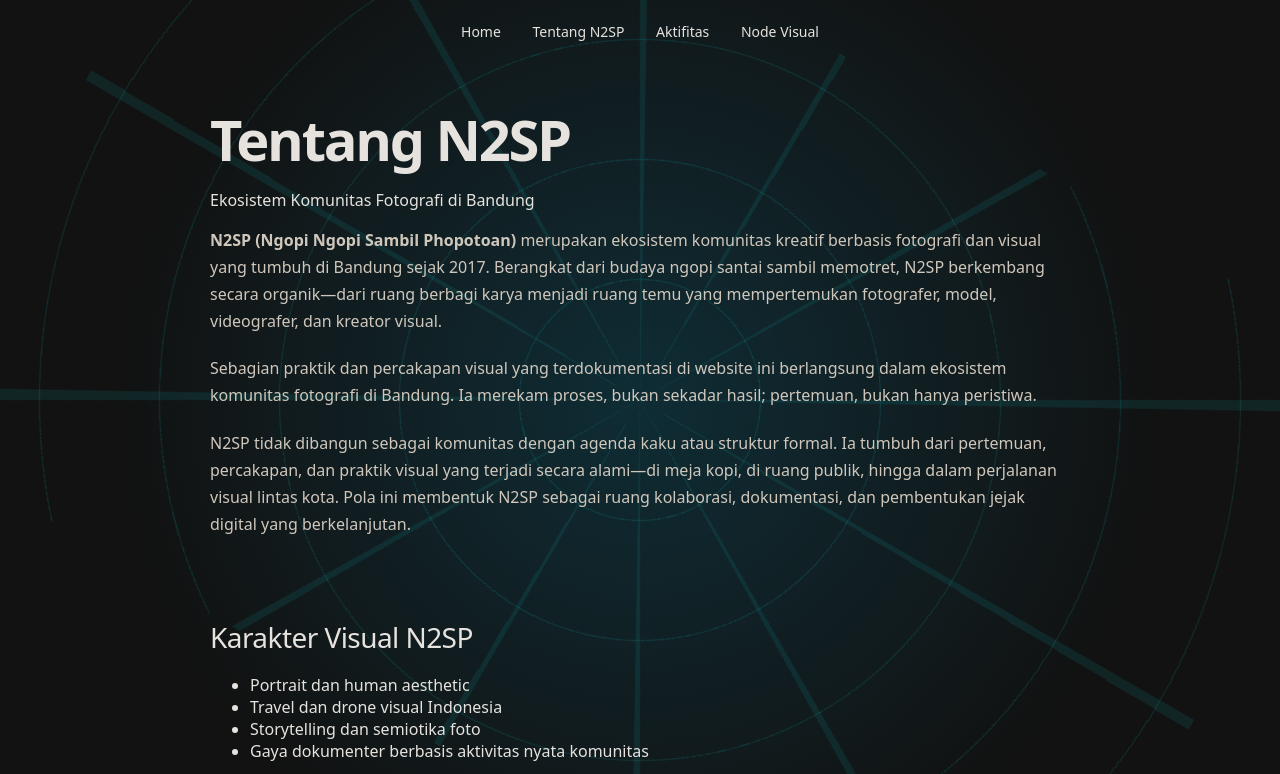
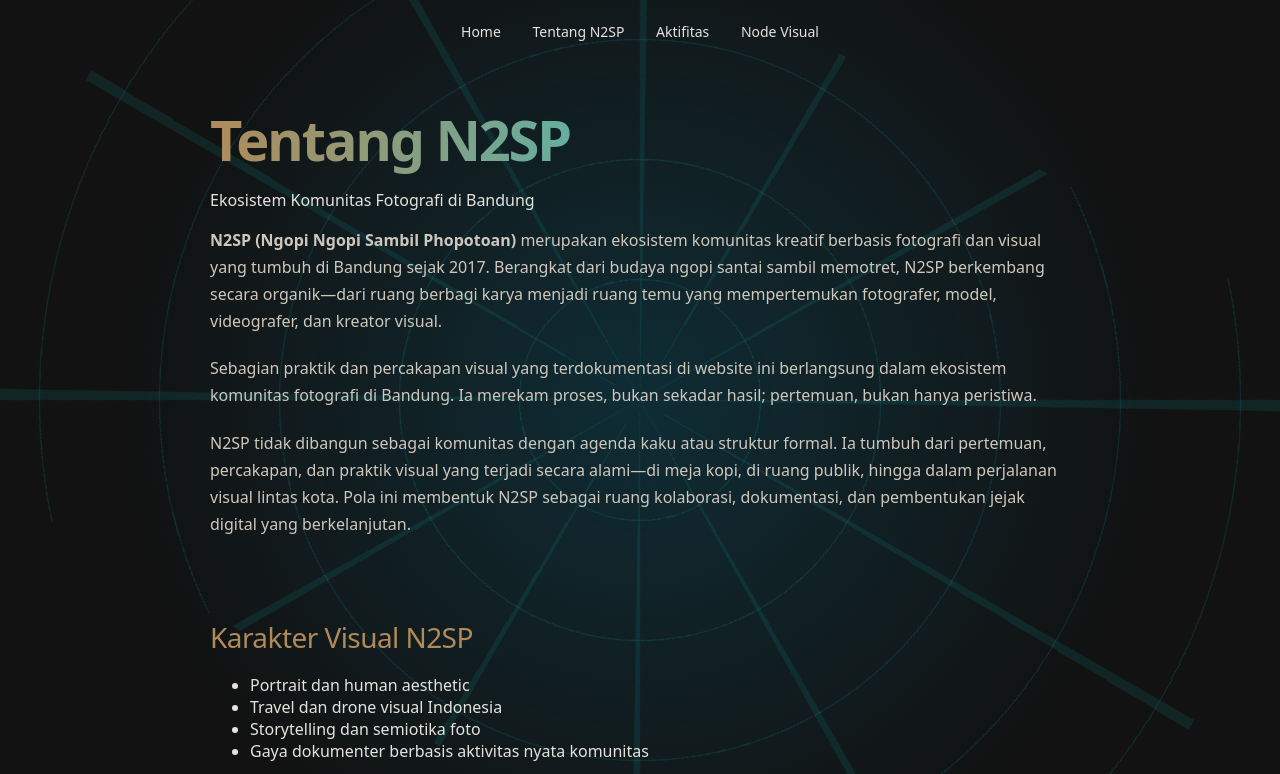
Before and after one commit to n2sp-id/n2sp-id.github.io, a plain HTML site: page tentang.html in a window 1280 px wide. Shown: the top 774 px of the page. Drawn offline with Linux system fonts and the light colour scheme.

Commit message:
Update style.css

```diff
--- a/style.css
+++ b/style.css
@@ -28,6 +28,9 @@
   font-size: 56px;
   margin-bottom: 12px;
   letter-spacing: -0.04em;
+  background: linear-gradient(90deg, #B08A5A, #00E0FF);
+  -webkit-background-clip: text;
+  -webkit-text-fill-color: transparent;
 }
 
 h2 {
@@ -36,8 +39,9 @@
   margin-bottom: 18px;
   font-weight: 500;
   letter-spacing: -0.02em;
-  color: #E6E3DE;
+  color: #B08A5A;
 }
+
 
 p {
   margin-bottom: 20px;
```
